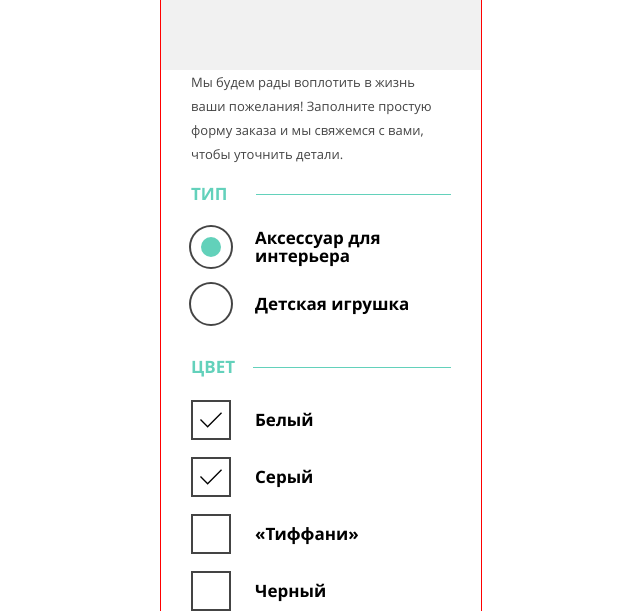
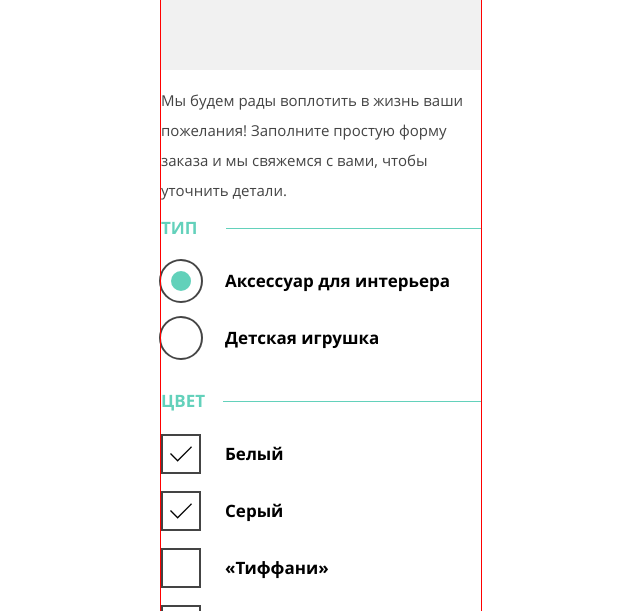
Before and after one commit to bysynth/77211-mishka, a website: page source/form.html in a window 1280 px wide. Shown: the part 489-1100 px from the top of the page, without its empty margins (319-959 px from the left). Drawn offline with nearby package versions, Linux system fonts and the light colour scheme; files that its build step writes are made by us from their sources; files whose address does not match are found by name.

Commit message:
Изменил разметку страницы form.html, добавил блок order-form для исправления отступов

```diff
--- a/source/form.html
+++ b/source/form.html
@@ -58,9 +58,10 @@
     </section>
   </header>
 
-  <main class="main main--form">
+  <main class="main">
+    <section class="order-form">
       <h2 class="visually-hidden">Форма заказа</h2>
-    <p class="main__text">Мы будем рады воплотить в жизнь ваши пожелания! Заполните простую форму заказа и мы свяжемся с вами, чтобы уточнить детали.</p>
+      <p class="order-form__text">Мы будем рады воплотить в жизнь ваши пожелания! Заполните простую форму заказа и мы свяжемся с вами, чтобы уточнить детали.</p>
       <form class="form" action="https://echo.htmlacademy.ru" method="GET">
         <fieldset class="form__fieldset">
           <legend class="form__legend form__legend--type">Тип</legend>
@@ -137,6 +138,7 @@
         <p class="form__text">*Поля обязательны для заполнения</p>
         <button class="button form__send" type="submit">Отправить заказ</button>
       </form>
+    </section>
   </main>
 
   <footer class="footer">
```
Lines whose indentation alone changed are shown as unchanged.
